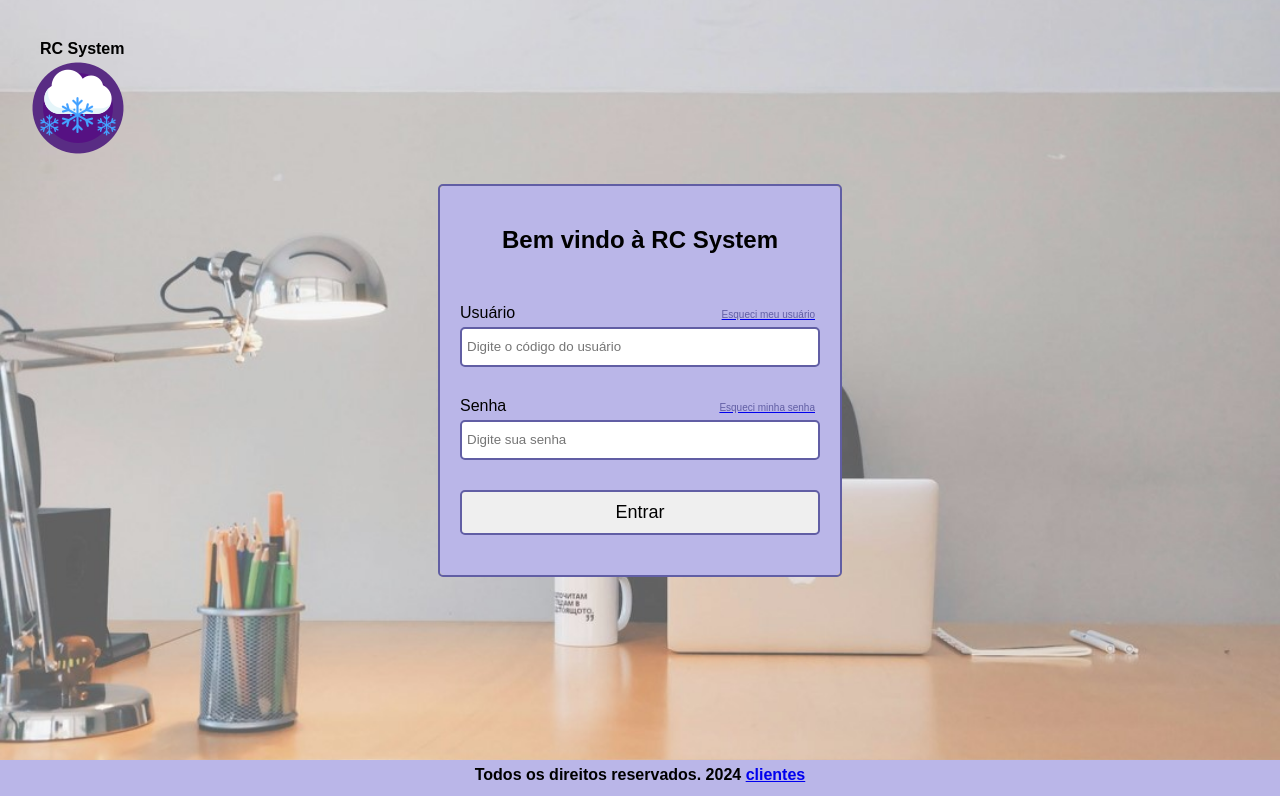
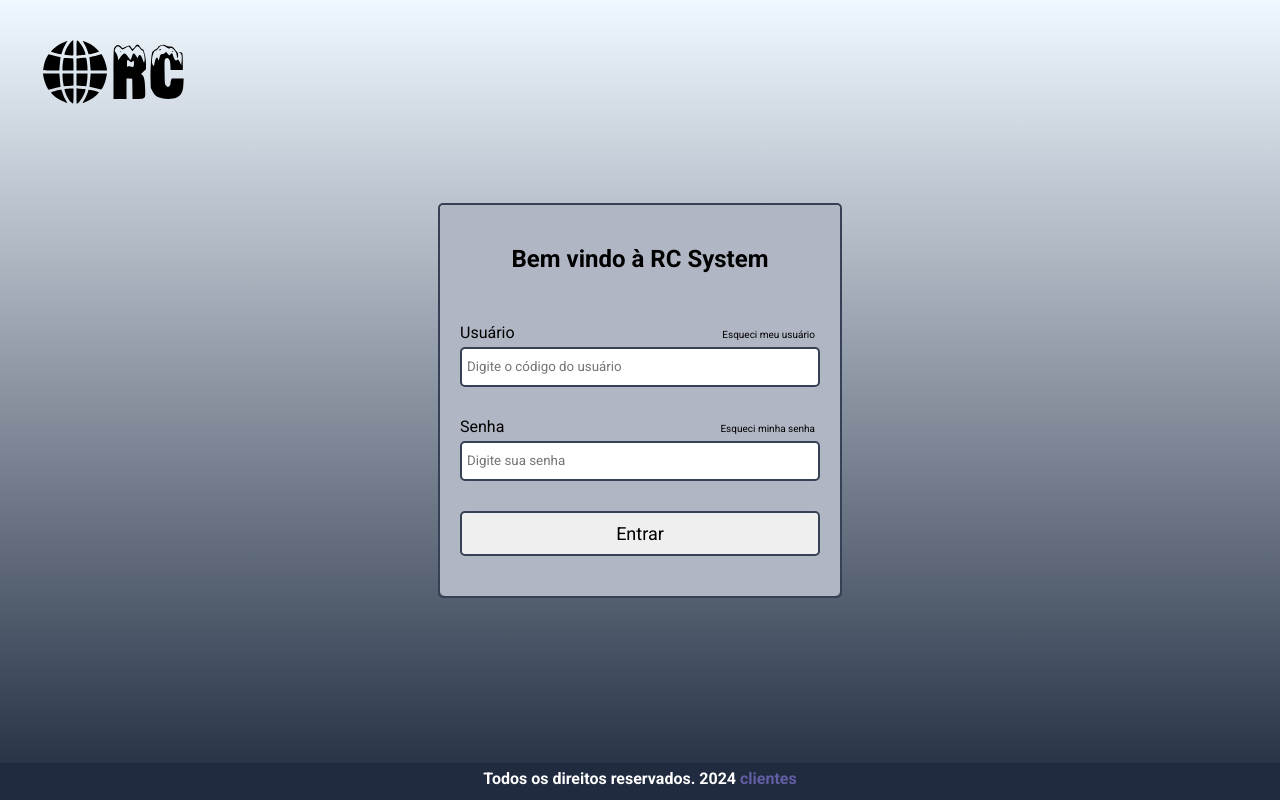
Before and after one commit to daniloadossantos/Projeto_RC, a PHP site: page / in a window 1280 px wide. Run offline with PHP 8.4, Linux system fonts and the light colour scheme.

Commit message:
Atualização do login

```diff
--- a/RC Web/css/login.css
+++ b/RC Web/css/login.css
@@ -12,43 +12,43 @@
 
 span{
   font-size: 10px;
-  color: #615ea4;
+  color: #000000;
 }
 .container{
   width: 100vw;
-  height: 95vh;
+  height: 100vh;
   display: flex;
   align-items: center;
   justify-content: center;
   position: relative;
-  background: #bab6e8 url(../img/escritorio_transparente.jpg) center;
+  background: linear-gradient(to bottom, aliceblue, #202B3F);
   background-size: cover;
 }
 .logo{
   width: 96px;
   height: 96px;
-  background-image: url(./img/icons8-winter-circular-96.png);
   margin: 40px 0px 0px 20px;
   position: absolute;
   top: 20px;
   left: 10px;
 }
-.logo p{
+.logo img{
   position: absolute;
+  width: 150px;
   top: -20px;
   left: 10px;
   font-weight: bold;
 }
 .box-login{
   max-width: 550px;
-  border: 2px solid #615ea4;
+  border: 2px solid #364156;
   border-radius: 5px;
   position: relative;
 }
 .login-form{
   padding: 30px 25px;
   width: 400px;
-  background-color: #bab6e8;
+  background-color: #b0b6c3;
   display: flex;
   flex-direction: column;
   padding: 40px 20px;
@@ -65,7 +65,7 @@ span{
   height: 40px;
   margin: 5px 0px 30px 0px;
   padding: 0px 5px;
-  border: 2px solid #615ea4;
+  border: 2px solid #364156;
   border-radius: 5px;
 
 }
@@ -74,7 +74,7 @@ span{
   width: 100%;
   border-radius: 5px;
   padding: 10px 0;
-  border: 2px solid #615ea4;
+  border: 2px solid #364156;
   font-size: 1.125rem;
 }
 .login-form button:hover{
@@ -83,9 +83,3 @@ span{
 .login-form input:hover{
   border: 2px solid #e5e8e2;
 }
-footer{
-  background-color: #bab6e8;
-  text-align: center;
-  padding: 6px 0 12px 0px;
-  font-weight: bold;
-}
--- a/RC Web/index.html
+++ b/RC Web/index.html
@@ -6,11 +6,12 @@
   <meta name="viewport" content="width=device-width, initial-scale=1.0">
   <title>RC Ar-condicionado</title>
   <link rel="stylesheet" href="css/login.css">
+  <link rel="stylesheet" href="css/global.css">
 </head>
 <body>
   <div class="container">
     <div class="logo">
-      <p>RC System</p>
+      <img src="./img/rc.svg" alt="">
     </div>
     <main>
       <div class="box-login">
@@ -27,7 +28,7 @@
               <a href="#"><span>Esqueci minha senha</span></a>
               <input type="password" name="senha" id="email" placeholder="Digite sua senha" required>
             </div>
-            <button type="submit">Entrar</button>
+            <button type="submit" onclick="logar(); return false">Entrar</button>
           </form>
         </div>
       </div>
@@ -37,7 +38,6 @@
     </footer>
 
   <script src="./js/script.js"></script>
-  <script src="./js/tecnico/tecnicos.js"></script>
 
 </body>
 </html>
--- a/RC Web/js/script.js
+++ b/RC Web/js/script.js
@@ -57,3 +57,17 @@ document.addEventListener('DOMContentLoaded', function () {
     // Exibir os agendamentos do dia ao carregar a página
     exibirAgendamentosDoDia();
 });
+
+// Função teste de login
+function logar(){
+    var login = document.getElementById('nome').value;
+    var senha = document.getElementById('email').value;
+
+    if(login == "Teste" && senha == "Teste"){
+        alert('Sucesso');
+        location.href = "./clientes.html";
+    }
+    else{
+        alert('Usuario ou senha incorreta');
+    }
+}
```
Also changed, not shown: RC Web/img/rc.svg (added).
